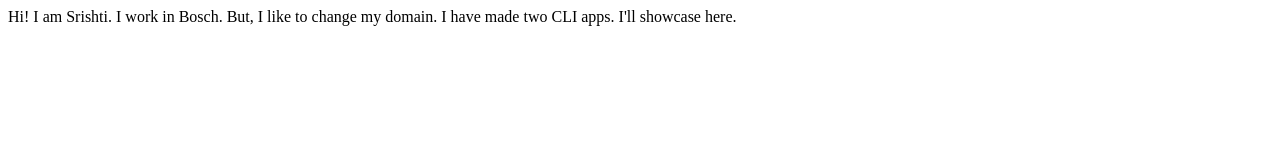
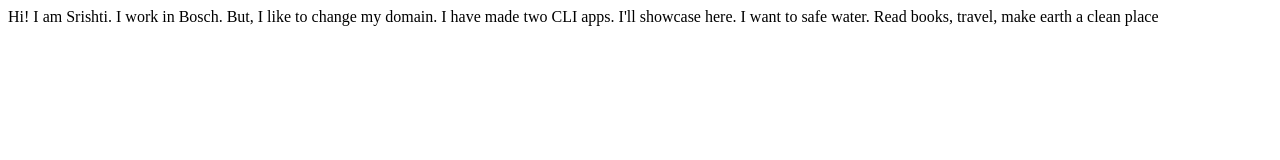
Before and after one commit to s-sinha12/srishti-site, a plain HTML site: page index.html in a window 1280 px wide. Drawn offline with Linux system fonts and the light colour scheme.

Commit message:
Update index.html

```diff
--- a/index.html
+++ b/index.html
@@ -10,5 +10,6 @@
     But, I like to  change my domain.
 
     I have made two CLI apps. I'll showcase here.
+    I want to safe water. Read books, travel, make earth a clean place
 </body>
 </html>
```
